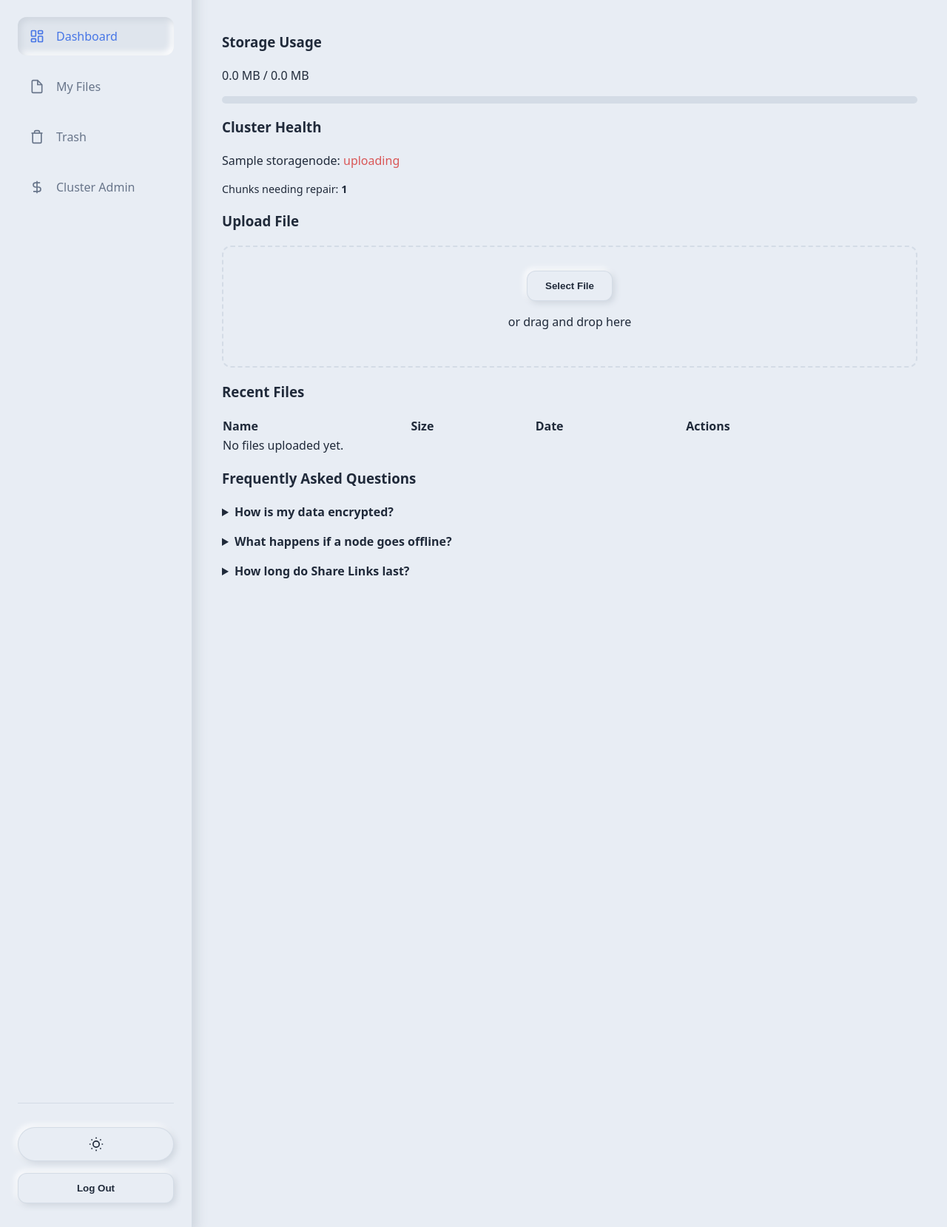
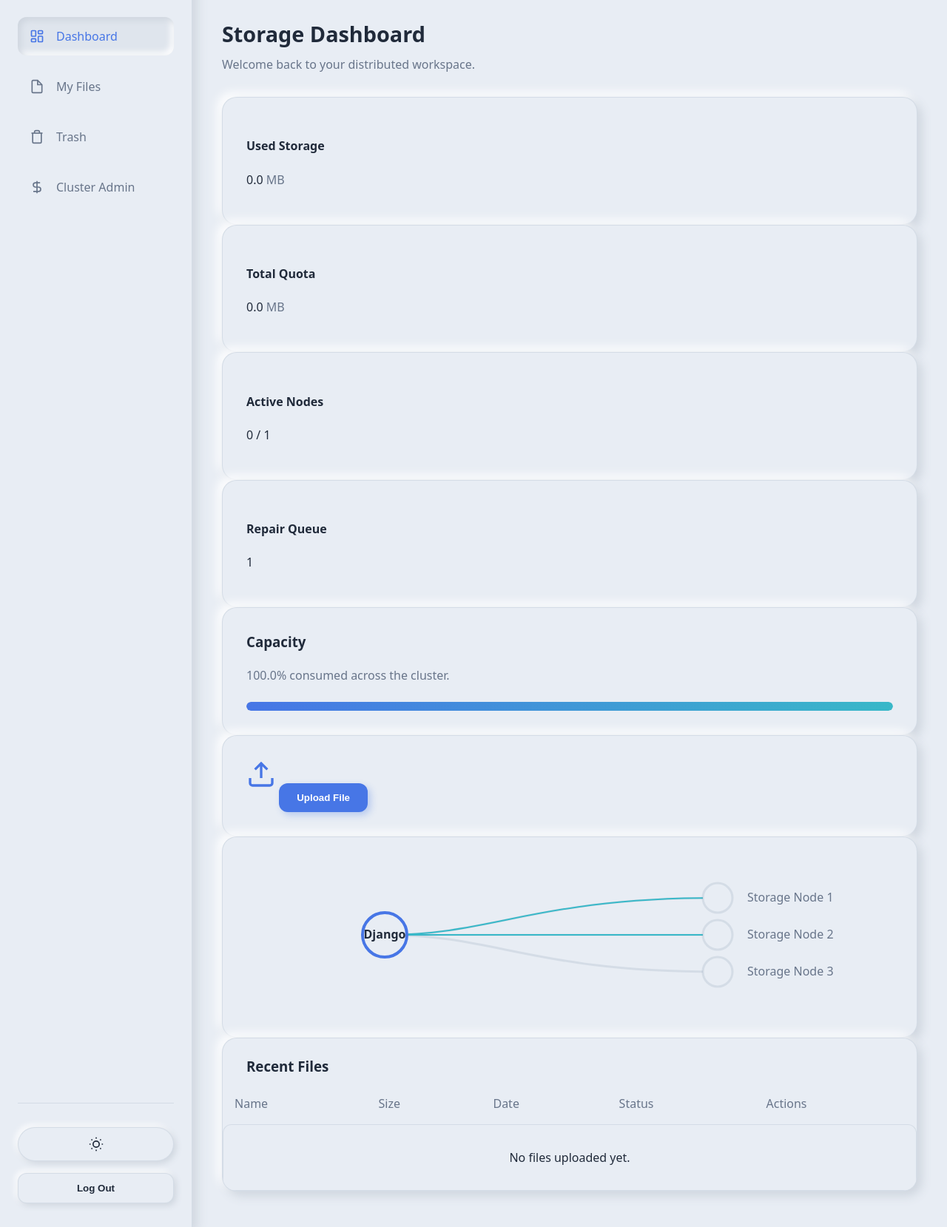
Before and after one commit to farazalisayyed2728/Shard-Vault, a Django app: page /files/dashboard/ in a window 1280 px wide. Shown: the part 93-1752 px from the top of the page at 74% size. Run offline with Django 5.2, Linux system fonts and the light colour scheme; a user stored in the database is signed in; tables that the repository leaves empty hold one stand-in row (values such as "Sample post"); parts of the project's set-up code (start-up, migrations or seed data) failed here and were passed over.

Commit message:
change files dashboard

```diff
--- a/templates/files/dashboard.html
+++ b/templates/files/dashboard.html
@@ -1,74 +1,116 @@
 {% extends 'base.html' %}
 {% block content %}
-<div class="bento-grid">
-    <div class="bento-card span-4">
-        <h3>Storage Usage</h3>
-        <p>{{ used_mb }} MB / {{ quota_mb }} MB</p>
-        <div class="progress-bar-bg" style="background:var(--border-color); height:10px; border-radius:5px;">
-            <div class="progress-bar-fill" style="background:var(--primary-color); height:100%; width:{{ usage_pct }}%; border-radius:5px;"></div>
+<div style="margin-bottom: 2rem;">
+    <h1 style="margin: 0; font-size: 1.8rem;">Storage Dashboard</h1>
+    <p style="color: var(--text-secondary); margin-top: 0.5rem;">Welcome back to your distributed workspace.</p>
+</div>
+
+<div class="dashboard-grid">
+    <!-- Metrics -->
+    <div class="neo-card metric-card">
+        <h4>Used Storage</h4>
+        <p class="metric-value">{{ used_mb }} <span style="font-size:1rem; color:var(--text-secondary);">MB</span></p>
+    </div>
+    <div class="neo-card metric-card">
+        <h4>Total Quota</h4>
+        <p class="metric-value">{{ quota_mb }} <span style="font-size:1rem; color:var(--text-secondary);">MB</span></p>
+    </div>
+    <div class="neo-card metric-card">
+        <h4>Active Nodes</h4>
+        <p class="metric-value" id="node-count-metric">--</p>
+    </div>
+    <div class="neo-card metric-card">
+        <h4>Repair Queue</h4>
+        <p class="metric-value" id="repair-count-metric">--</p>
+    </div>
+
+    <!-- Usage & Upload -->
+    <div class="neo-card section-usage">
+        <h3 style="margin-top:0;">Capacity</h3>
+        <p style="color: var(--text-secondary); margin-bottom: 1.5rem;">{{ usage_pct }}% consumed across the cluster.</p>
+        <div class="progress-track">
+            <div class="progress-fill" style="width: {{ usage_pct }}%;"></div>
         </div>
     </div>
 
-    <div class="bento-card span-4">
-        <h3>Cluster Health</h3>
-        <ul id="node-status-list" style="list-style:none; padding:0; margin:0 0 1rem 0;">
-            <li>Loading node status...</li>
-        </ul>
-        <p style="margin:0; font-size:0.9rem;">
-            Chunks needing repair: <strong id="repair-count">--</strong>
-        </p>
-    </div>
-
-    <div class="bento-card span-8">
-        <h3>Upload File</h3>
-        <div id="upload-zone" style="border: 2px dashed var(--border-color); padding: 2rem; text-align: center; border-radius: var(--radius-md);">
-            <input type="file" id="file-input" style="display:none;">
-            <button id="file-select-button" class="btn">Select File</button>
-            <p>or drag and drop here</p>
-            <div id="upload-progress-container" style="display:none; margin-top:1rem;">
-                <p id="upload-status">Uploading...</p>
-                <progress id="upload-progress" value="0" max="100" style="width:100%;"></progress>
-            </div>
+    <div class="neo-card section-upload" id="upload-zone">
+        <input type="file" id="file-input" style="display:none;">
+        <svg width="40" height="40" viewBox="0 0 24 24" fill="none" stroke="var(--accent-blue)" stroke-width="2" style="margin-bottom: 1rem;"><path d="M21 15v4a2 2 0 0 1-2 2H5a2 2 0 0 1-2-2v-4M17 8l-5-5-5 5M12 3v12"/></svg>
+        <button class="btn btn-primary" onclick="document.getElementById('file-input').click()">Upload File</button>
+        <div id="upload-progress-container" style="display:none; width:100%; margin-top:1.5rem;">
+            <p id="upload-status" style="margin-bottom:0.5rem; font-size:0.9rem;">Encrypting & Distributing...</p>
+            <div class="progress-track"><div class="progress-fill" id="upload-progress" style="width:0%;"></div></div>
         </div>
     </div>
 
-    <div class="bento-card span-12">
-        <h3>Recent Files</h3>
-        <table class="recent-files-table" style="width: 100%; text-align: left; border-collapse: collapse;">
-            <thead>
-                <tr><th scope="col">Name</th><th scope="col">Size</th><th scope="col">Date</th><th scope="col">Actions</th></tr>
-            </thead>
-            <tbody>
-                {% for file in recent_files %}
-                <tr>
-                    <td data-label="Name">{{ file.display_name }}</td>
-                    <td data-label="Size">{{ file.original_size|filesizeformat }}</td>
-                    <td data-label="Date">{{ file.created_at|date:"M d, Y" }}</td>
-                    <td data-label="Actions"><a href="{% url 'download_file' file.internal_key %}" class="btn">Download</a></td>
-                </tr>
-                {% empty %}
-                <tr class="recent-files-empty-row"><td class="recent-files-empty" colspan="4">No files uploaded yet.</td></tr>
-                {% endfor %}
-            </tbody>
-        </table>
+    <!-- Architecture Visual -->
+    <div class="neo-card section-architecture">
+        <svg width="100%" height="200" viewBox="0 0 800 200" preserveAspectRatio="xMidYMid meet">
+            <!-- Lines -->
+            <path d="M 150 100 C 300 100, 350 50, 600 50" fill="none" stroke="var(--border-color)" stroke-width="3" />
+            <path d="M 150 100 C 300 100, 350 100, 600 100" fill="none" stroke="var(--border-color)" stroke-width="3" />
+            <path d="M 150 100 C 300 100, 350 150, 600 150" fill="none" stroke="var(--border-color)" stroke-width="3" />
+
+            <!-- Animated Pulses -->
+            <path d="M 150 100 C 300 100, 350 50, 600 50" fill="none" stroke="var(--accent-cyan)" stroke-width="2" class="svg-pulse" />
+            <path d="M 150 100 C 300 100, 350 100, 600 100" fill="none" stroke="var(--accent-cyan)" stroke-width="2" class="svg-pulse" style="animation-delay: 1s;" />
+
+            <!-- Nodes -->
+            <circle cx="150" cy="100" r="30" fill="var(--surface-color)" stroke="var(--accent-blue)" stroke-width="4" />
+            <text x="150" y="105" text-anchor="middle" fill="var(--text-primary)" font-weight="bold">Django</text>
+
+            <circle cx="600" cy="50" r="20" fill="var(--surface-color)" stroke="var(--border-color)" stroke-width="3" />
+            <text x="640" y="55" fill="var(--text-secondary)">Storage Node 1</text>
+
+            <circle cx="600" cy="100" r="20" fill="var(--surface-color)" stroke="var(--border-color)" stroke-width="3" />
+            <text x="640" y="105" fill="var(--text-secondary)">Storage Node 2</text>
+
+            <circle cx="600" cy="150" r="20" fill="var(--surface-color)" stroke="var(--border-color)" stroke-width="3" />
+            <text x="640" y="155" fill="var(--text-secondary)">Storage Node 3</text>
+        </svg>
     </div>
 
-    <div class="bento-card span-12">
-        <h3>Frequently Asked Questions</h3>
-        <details style="margin-bottom: 1rem;">
-            <summary style="cursor:pointer; font-weight:bold;">How is my data encrypted?</summary>
-            <p style="margin-top:0.5rem; color:var(--text-secondary);">We use envelope encryption. Every file generates a unique AES-256-GCM data key. Chunks are encrypted locally before being distributed to storage nodes.</p>
-        </details>
-        <details style="margin-bottom: 1rem;">
-            <summary style="cursor:pointer; font-weight:bold;">What happens if a node goes offline?</summary>
-            <p style="margin-top:0.5rem; color:var(--text-secondary);">We enforce a replication factor of 3. If a node fails, your file is served from another healthy replica, and a background worker duplicates it to a new node to maintain redundancy.</p>
-        </details>
-        <details>
-            <summary style="cursor:pointer; font-weight:bold;">How long do Share Links last?</summary>
-            <p style="margin-top:0.5rem; color:var(--text-secondary);">You can define a maximum download limit or an expiration date when generating the link. You can also revoke them manually at any time.</p>
-        </details>
+    <!-- Recent Files -->
+    <div class="neo-card section-files" style="padding: 0; overflow: hidden;">
+        <h3 style="padding: 1.5rem 2rem 0.5rem; margin:0;">Recent Files</h3>
+        <div style="overflow-x: auto;">
+            <table class="neo-table" style="border-spacing: 0;">
+                <thead>
+                    <tr><th>Name</th><th>Size</th><th>Date</th><th>Status</th><th>Actions</th></tr>
+                </thead>
+                <tbody>
+                    {% for file in recent_files %}
+                    <tr>
+                        <td style="padding-left: 2rem;"><strong>{{ file.display_name }}</strong></td>
+                        <td>{{ file.original_size|filesizeformat }}</td>
+                        <td>{{ file.created_at|date:"M d, Y" }}</td>
+                        <td><span class="badge badge-healthy">Ready</span></td>
+                        <td style="padding-right: 2rem;">
+                            <a href="{% url 'download_file' file.internal_key %}" class="btn btn-icon">↓</a>
+                        </td>
+                    </tr>
+                    {% empty %}
+                    <tr><td colspan="5" style="text-align: center; padding: 2rem;">No files uploaded yet.</td></tr>
+                    {% endfor %}
+                </tbody>
+            </table>
+        </div>
     </div>
 </div>
+
 <script src="/static/js/upload.js"></script>
-<script src="/static/js/dashboard.js"></script>
+<script>
+    async function pollStatus() {
+        if(document.hidden) return;
+        try {
+            const res = await fetch('/files/api/status/');
+            const data = await res.json();
+            const healthyNodes = data.nodes.filter(n => n.status === 'healthy').length;
+            document.getElementById('node-count-metric').textContent = healthyNodes + ' / ' + data.nodes.length;
+            document.getElementById('repair-count-metric').textContent = data.under_replicated;
+        } catch(e) {}
+    }
+    setInterval(pollStatus, 10000);
+    pollStatus();
+</script>
 {% endblock %}
```
